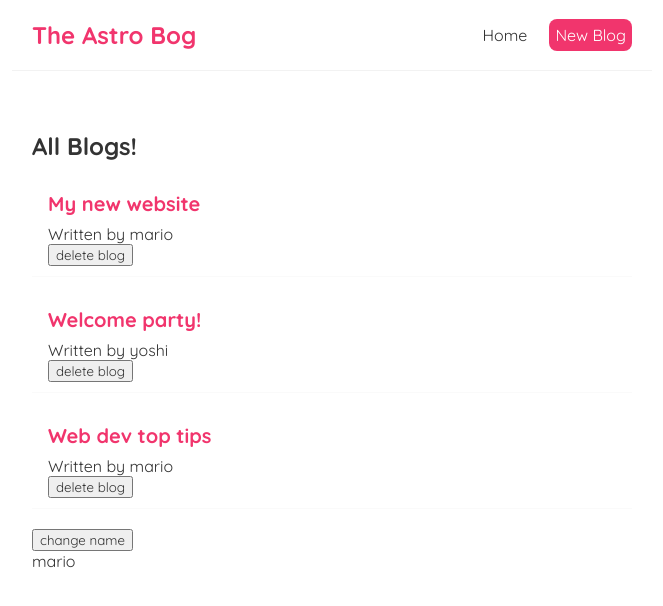
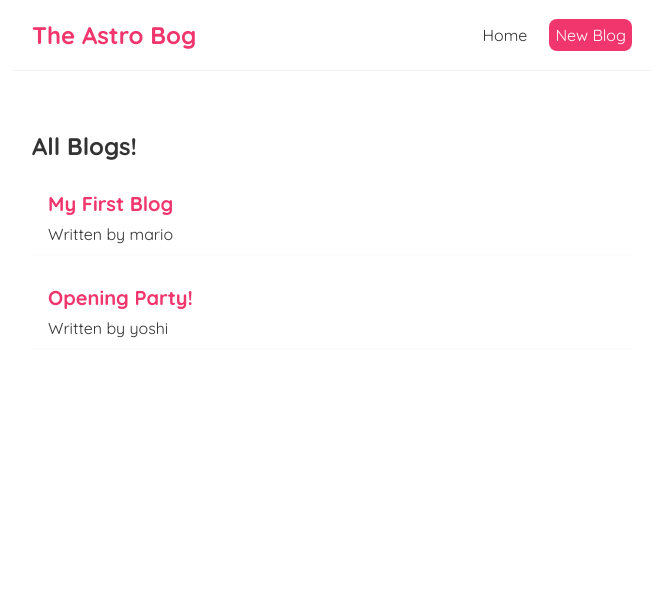
Before and after one commit to george-tr6/astro-blog, a React (Create React App) app: page / in a window 1280 px wide. Shown: the top 606 px of the page, without its empty margins (308-971 px from the left). Built offline with nearby package versions, Linux system fonts and the light colour scheme; data requests are answered from the project's data file.

Commit message:
added fetch function to get the data and removed the delete functionallity for now

```diff
--- a/src/BlogList.js
+++ b/src/BlogList.js
@@ -1,4 +1,4 @@
-const BlogList = ({ blogs, title, handleDelete }) => {
+const BlogList = ({ blogs, title }) => {
 
     return (
         <div className="blog-list">
@@ -7,7 +7,6 @@
                 <div className="blog-preview" key={blog.id}>
                     <h2>{ blog.title}</h2>
                     <p>Written by { blog.author}</p>
-                    <button onClick={() => handleDelete(blog.id)}>delete blog</button>
                 </div>
             ))}
         </div>
--- a/src/Home.js
+++ b/src/Home.js
@@ -2,29 +2,28 @@
 import BlogList from "./BlogList";
 
 const Home = () => {
-    const [blogs, setBlogs] = useState([
-        { title: 'My new website', body: 'lorem ipsum...', author: 'mario', id: 1 },
-        { title: 'Welcome party!', body: 'lorem ipsum...', author: 'yoshi', id: 2 },
-        { title: 'Web dev top tips', body: 'lorem ipsum...', author: 'mario', id: 3 }
-    ]);
+    const [blogs, setBlogs] = useState(null);
 
-    const [name, setName] = useState('mario');
+    // const [name, setName] = useState('mario');
 
-    const handleDelete = (id) => {
-        const newBlogs = blogs.filter(blog => blog.id !== id);
-        setBlogs(newBlogs);
-    }
+
 
     useEffect(() => {
-        console.log('use effect ran');
-        console.log(name);
-    }, [name]);
+        fetch('http://localhost:8000/blogs')
+        .then(res => {
+            return res.json()
+        })
+        .then((data) => {
+            // console.log(data);
+            setBlogs(data);
+        })
+    }, []);
 
     return (
         <div className="home">
-            <BlogList blogs={blogs} title="All Blogs!" handleDelete={handleDelete} />
-            <button onClick={ () => setName('luigi')}>change name</button>
-            <p>{ name }</p>
+            {blogs && <BlogList blogs={blogs} title="All Blogs!" />}
+
+
         </div>
      );
 }
```
